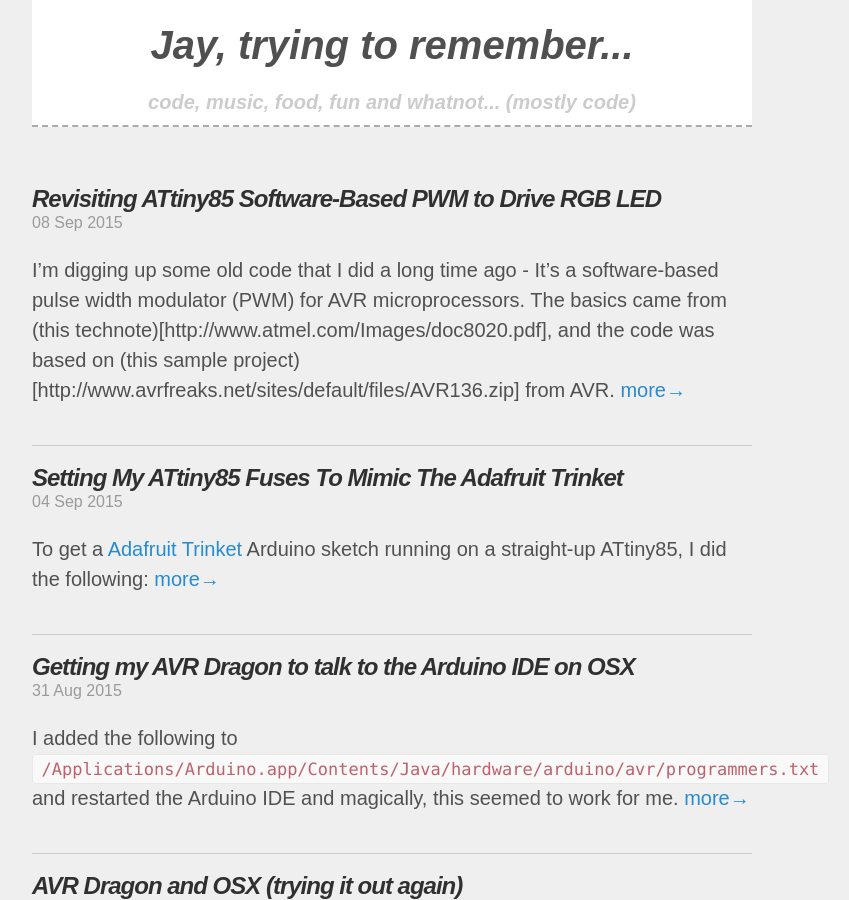
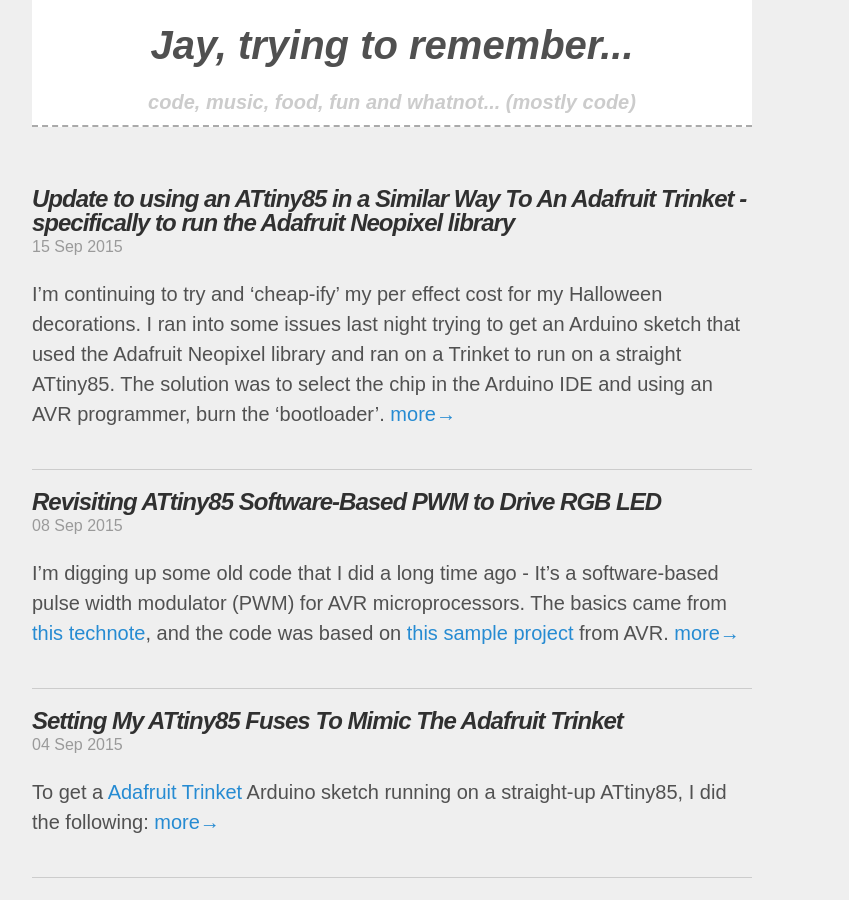
Before and after one commit to funkfinger/jaywiggins, a Jekyll site: the page built from index.html, in a window 1280 px wide and 900 px high. Shown: the whole window, without its empty margins (248-1097 px from the left). Built offline with Jekyll 4.4.1, drawn with Linux system fonts in a browser that asks for light colours; the list of posts is cut into pages by our own code; comment, search, counter and statistics services are not loaded; some of the changed text lies outside the part shown.

Commit message:
attiny as trinket part 2

```diff
--- /dev/null
+++ b/_posts/2015-09-15-update-to-using-an-attiny-in-a-similar-way-to-an-adafruit-trinket.md
@@ -0,0 +1,43 @@
+---
+layout: post
+title: "Update to using an ATtiny85 in a Similar Way To An Adafruit Trinket - specifically to run the Adafruit Neopixel library"
+comments: true
+date: 2015-09-15 20:35:28
+categories: [attiny85,trinket,adafruit,avr,fuses,neopixel]
+---
+
+I'm continuing to try and 'cheap-ify' my per effect cost for my Halloween decorations. I ran into some issues last night trying to get an Arduino sketch that used the Adafruit Neopixel library and ran on a Trinket to run on a straight ATtiny85. The solution was to select the chip in the Arduino IDE and using an AVR programmer, burn the 'bootloader'.
+
+If you're following along (which of course you're not) - I added the ATtiny85 'board' to the `~/Documents/Arduino/hardware/tiny/avr/boards.txt` file (in my OS X case). The 'board' is actually a description of the ATtiny chip and looks something like this:
+
+    ###########################################################################
+
+    attiny85at16p.name=ATtiny85 @ 16 MHz  (internal PLL; 4.3 V BOD)
+
+    attiny85at16p.upload.tool=arduino:arduinoisp
+
+    attiny85at16p.upload.maximum_size=8192
+    attiny85at16p.upload.maximum_data_size=512
+
+    # PLL Clock; Start-up time PWRDWN/RESET: 1K CK/14 CK + 4 ms; [CKSEL=0001 SUT=00]
+    # Brown-out detection level at VCC=4.3 V; [BODLEVEL=100]
+    # Preserve EEPROM memory through the Chip Erase cycle; [EESAVE=0]
+    # Serial program downloading (SPI) enabled; [SPIEN=0]
+
+    attiny85at16p.bootloader.low_fuses=0xC1
+    attiny85at16p.bootloader.high_fuses=0xD4
+    attiny85at16p.bootloader.extended_fuses=0xFF
+
+    attiny85at16p.bootloader.path=empty
+    attiny85at16p.bootloader.file=empty85at16.hex
+    attiny85at16p.bootloader.tool=arduino:avrdude
+
+    attiny85at16p.build.mcu=attiny85
+    attiny85at16p.build.f_cpu=16000000L
+    attiny85at16p.build.core=tiny
+
+Basically, all I believe that did was set the fuses correctly, but without too much digging, it didn't seem to be working when I manually set the fuses for the chip using `avrdude`. I'm not going to complain or dig much more now that it's working.
+
+Incidentally, the setup (code) for the Neopixel library looks like this:
+
+<script src="https://gist.github.com/funkfinger/738bbd3fa8a6183fd47f.js"></script>
```
Also changed, not shown: _posts/2015-09-08-revisiting-attiny-software-based-pwm-to-drive-rgb-led.md (+3 -3 lines).
